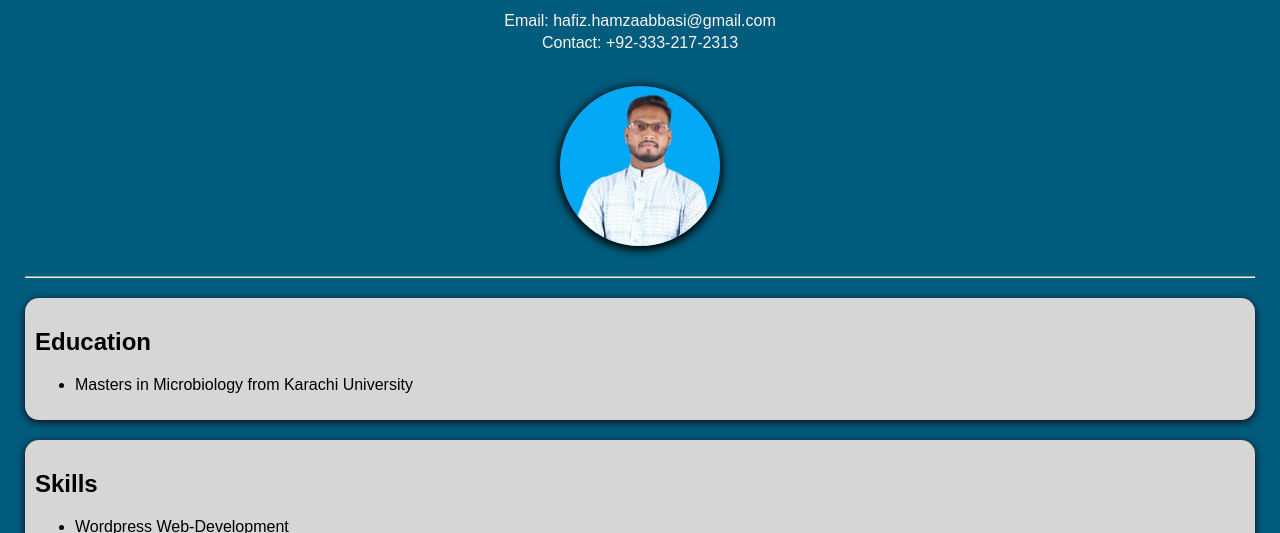
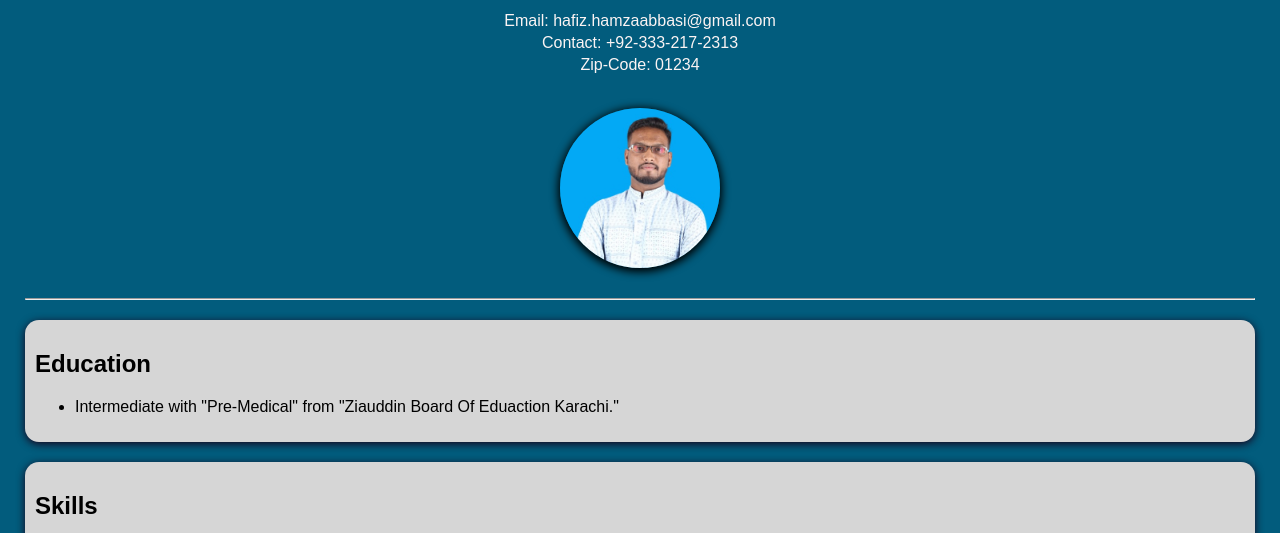
Before and after one commit to M-Hamza-Abbasi/Milestone-1-Static-Resume, a plain HTML site: page index.html in a window 1280 px wide. Shown: the part 213-746 px from the top of the page. Drawn offline with Linux system fonts and the light colour scheme.

```diff
--- a/index.html
+++ b/index.html
@@ -13,6 +13,7 @@
         <h1>Hamza Abbasi</h1>
         <p>Email: hafiz.hamzaabbasi@gmail.com </p>
             <p>Contact: +92-333-217-2313</p>
+            <p>Zip-Code: 01234</p>
         <img src="Profile-Picture/Hamza Abbasi.jpg" alt="Profile Picture">
     </header>
     <br>
@@ -20,7 +21,7 @@
     <section id="education">
         <h2>Education</h2>
         <ul>
-            <li>Masters in Microbiology from Karachi University</li>
+            <li>Intermediate with "Pre-Medical" from "Ziauddin Board Of Eduaction Karachi."</li>
         </ul>
     </section>
 
```
